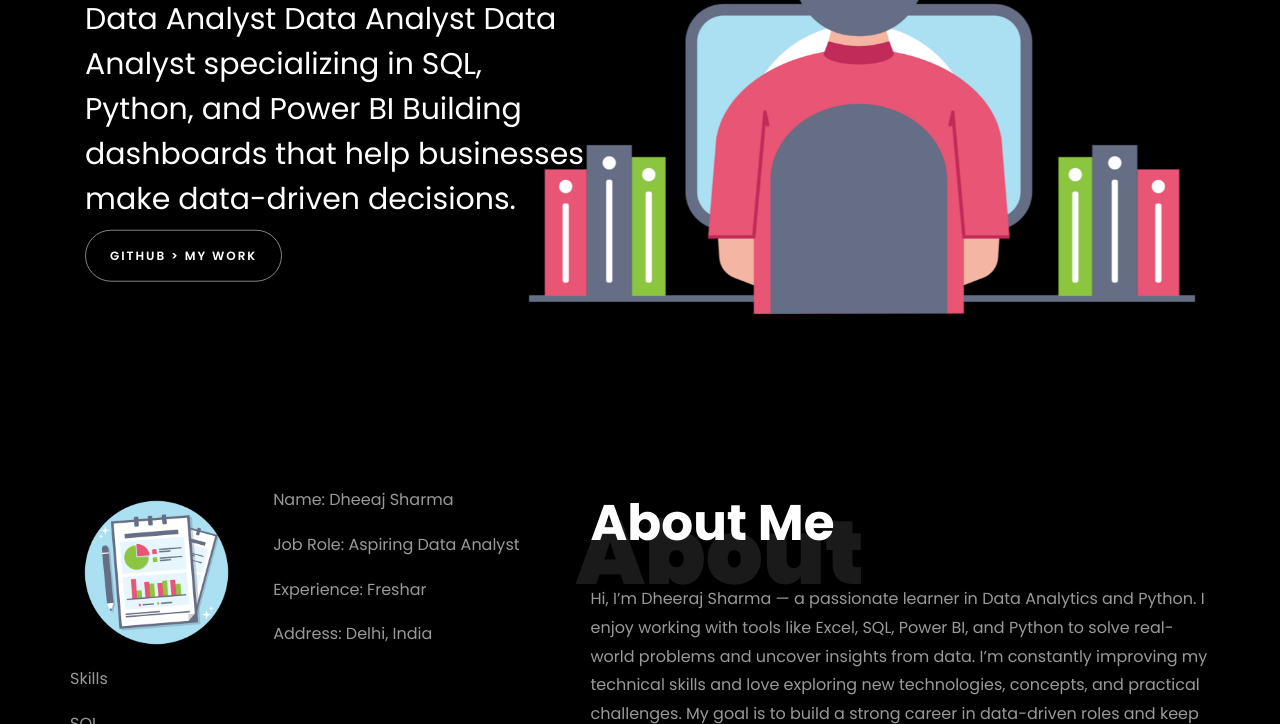
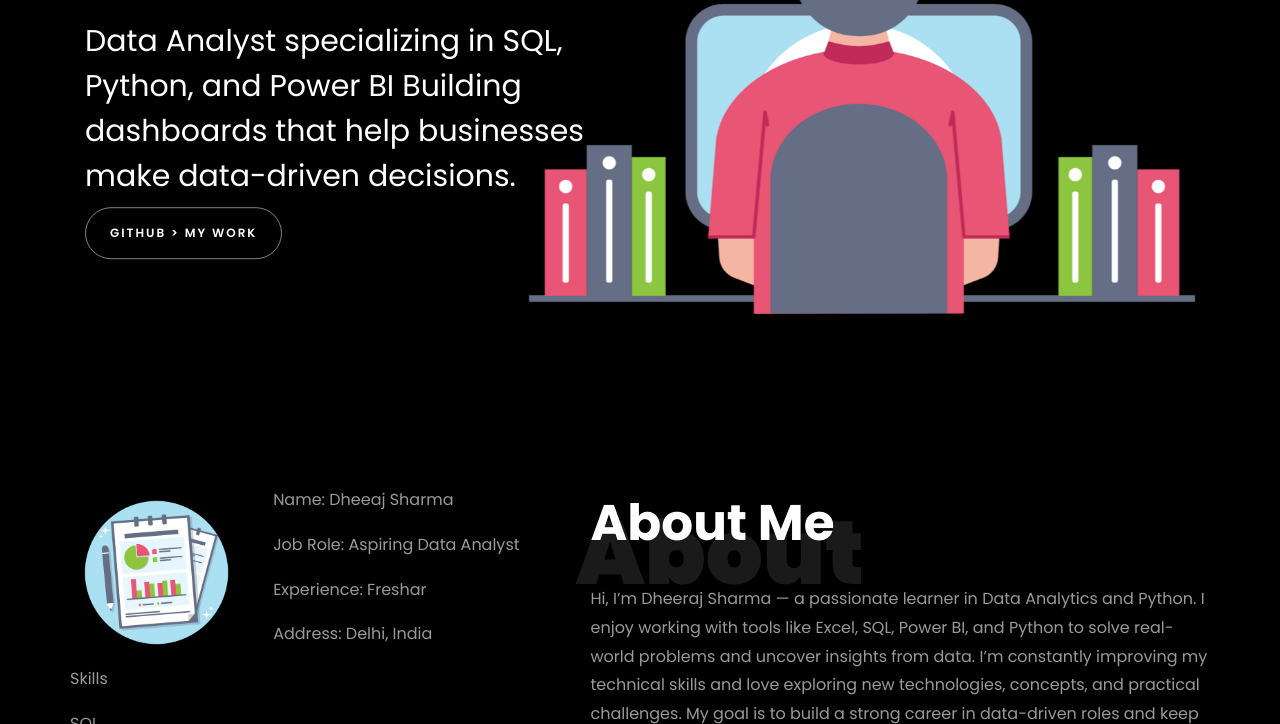
Before and after one commit to Dheerajsharmax/Dheerajsahram.github.io, a plain HTML site: page index.html in a window 1280 px wide. Shown: the part 376-1100 px from the top of the page. Drawn offline with Linux system fonts and the light colour scheme; files whose address does not match are found by name.

Commit message:
Update Data Analyst header for clarity

```diff
--- a/index.html
+++ b/index.html
@@ -187,9 +187,7 @@
 
 						<br>
 						<br>
-			            <h2>Data Analyst
-						Data Analyst
-Data Analyst specializing in SQL, Python, and Power BI
+			            <h2>Data Analyst specializing in SQL, Python, and Power BI
 Building dashboards that help businesses make data-driven decisions. </h2>
 						<!-- <h2 class="d-flex" style="margin-bottom: 0">With over 5 years of experience</h2> -->
 						<!-- <br> -->
```
